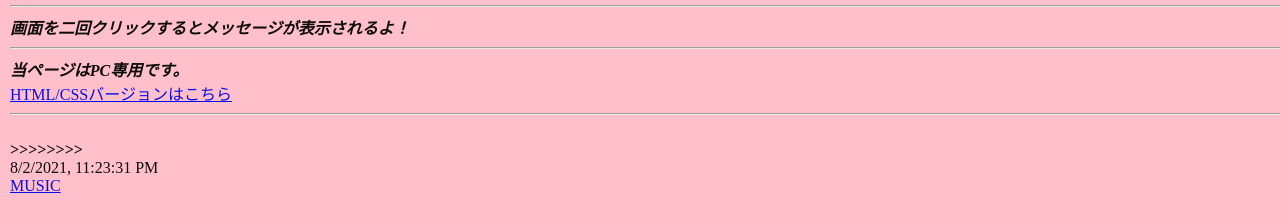
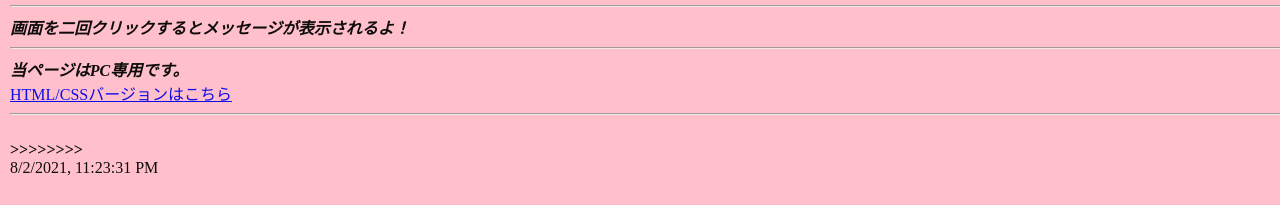
Before and after one commit to hiro-eng/portjsq, a plain HTML site: page index.html in a window 1280 px wide. Shown: the part 1536-1741 px from the top of the page. Drawn offline with nearby package versions, Linux system fonts and the light colour scheme.

Commit message:
Update index.html

```diff
--- a/index.html
+++ b/index.html
@@ -40,6 +40,6 @@ body{
 }
   h2{font-size:28px;}
 </style>
-    <a href="https://drive.google.com/file/d/1OrtwOpaz5QgGTDdhgyaoBcVAyLNjK_kl/view?usp=sharing">MUSIC</a>
+
           </body>
            </html>
```
